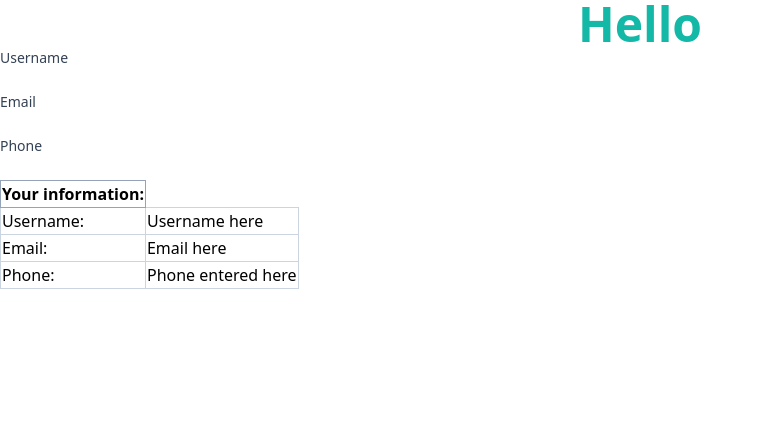
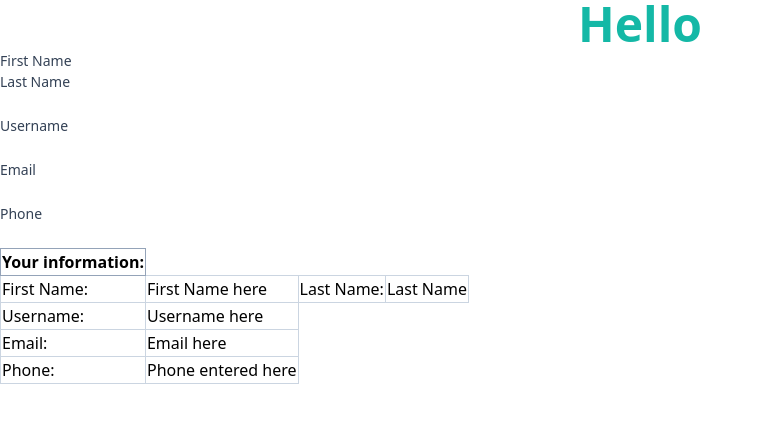
Before and after one commit to maceyjshort/mshort-final-cis-277, a website built with Vite: page index.html in a window 1280 px wide. Shown: the whole page, without its empty margins (0-763 px from the left). Built offline with nearby package versions, Linux system fonts and the light colour scheme.

Commit message:
Add first and last name fields

```diff
--- a/index.html
+++ b/index.html
@@ -15,6 +15,14 @@
       Hello
     </h1>
     <form>
+      <label class="block">
+        <span class="bock font-md text-sm text-slate-700">First Name</span>
+        <input type="text" name="firstName" />
+      </label>
+      <label class="block">
+        <span class="block text-sm font-medium text-slate-700">Last Name</span>
+        <input type="text" name="lastName" />
+      </label>
       <label class="block">
         <span class="block text-sm font-medium text-slate-700">Username</span>
         <input type="text" name="text" />
@@ -35,6 +43,14 @@
         </tr>
       </thead>
       <tbody>
+        <tr>
+          <td class="border-spacing-3 border border-slate-300">First Name:</td>
+          <td class="border-spacing-3 border border-slate-300">
+            First Name here
+          </td>
+          <td class="border-spacing-3 border border-slate-300">Last Name:</td>
+          <td class="border-spacing-3 border border-slate-300">Last Name</td>
+        </tr>
         <tr>
           <td class="border-spacing-3 border border-slate-300">Username:</td>
           <td class="border-spacing-3 border border-slate-300">
```
